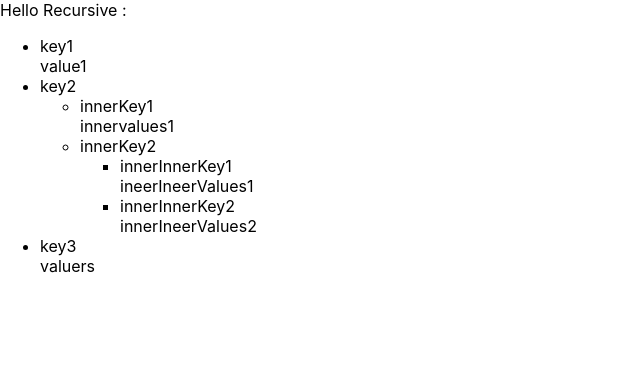
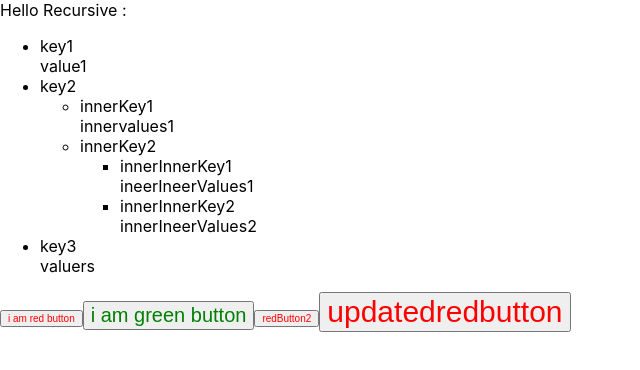
Before and after one commit to ashutoshdhaked/React_Advance_Course, a React (Create React App) app: page / in a window 1280 px wide. Shown: the top 370 px of the page, without its empty margins (0-640 px from the left). Built offline with nearby package versions, Linux system fonts and the light colour scheme.

Commit message:
composition and partial component

```diff
--- a/src/App.js
+++ b/src/App.js
@@ -1,4 +1,6 @@
 import Recursive from "./components/Recursive";
+import { RedButton,GreenButton } from "./components/composition";
+import { RedButton2, UpdatedRedButton } from "./components/partialcomp";
 const objectData = {
   key1: "value1",
   key2: {
@@ -10,11 +12,21 @@ const objectData = {
   },
   key3: "valuers",
 };
+
 function App() {
   return (
     <>
       Hello Recursive  :
       <Recursive data={objectData}/>
+
+
+      <RedButton  text='i am red button' size="10px"/>
+      <GreenButton text='i am green button' size="20px"/>
+
+    <RedButton2/>
+    <UpdatedRedButton/>
+
+
     </>
   );
 }
--- /dev/null
+++ b/src/components/composition.js
@@ -0,0 +1,26 @@
+const Composition = ({text, size , color , ...props})=>{
+    return(
+        <>
+        <button style={{fontSize : `${size}`, color : `${color}` }}>
+            {text}
+        </button>
+        </>
+    )
+}
+
+
+export const RedButton = ({...props})=>{
+    return(
+        <>
+        <Composition {...props} text={props.text} size={props.size} color='red'/>
+        </>
+    )
+}
+
+export const GreenButton = ({...props})=>{
+    return(
+        <>
+        <Composition {...props} text={props.text} size={props.size} color='green'/>
+        </>
+    )
+}
--- /dev/null
+++ b/src/components/partialcomp.js
@@ -0,0 +1,18 @@
+
+export const Partialcomp = (Component , partialprops)=>{
+  return  props => <Component {...partialprops} {...props}/>
+}
+
+
+export const Button = ({text, size , color , ...props})=>{
+    return(
+        <>
+        <button style={{fontSize : `${size}`, color : `${color}` }}>
+            {text}
+        </button>
+        </>
+    )
+}
+
+export const RedButton2  =  Partialcomp(Button,{color : 'red',size : '10px',text :'redButton2'});
+export const UpdatedRedButton = Partialcomp(RedButton2,{size : '30px',text:'updatedredbutton' })
```
